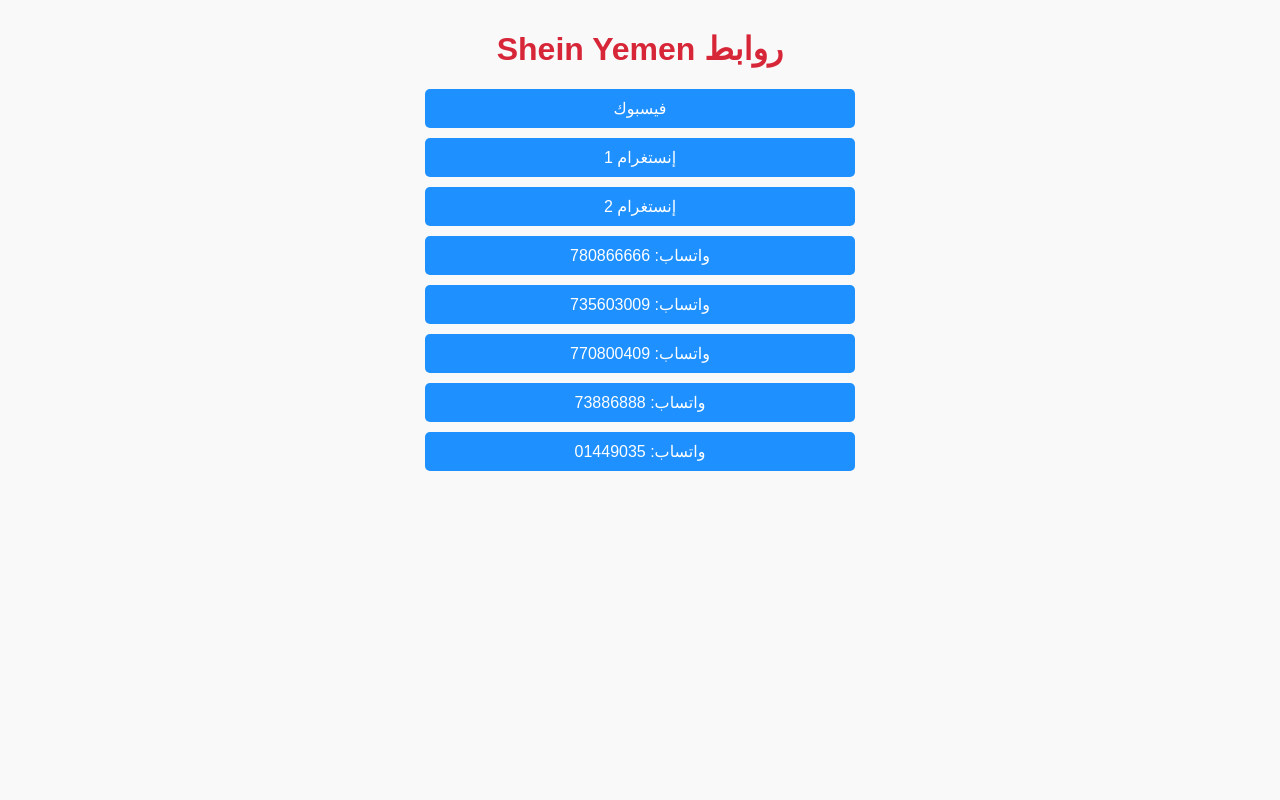
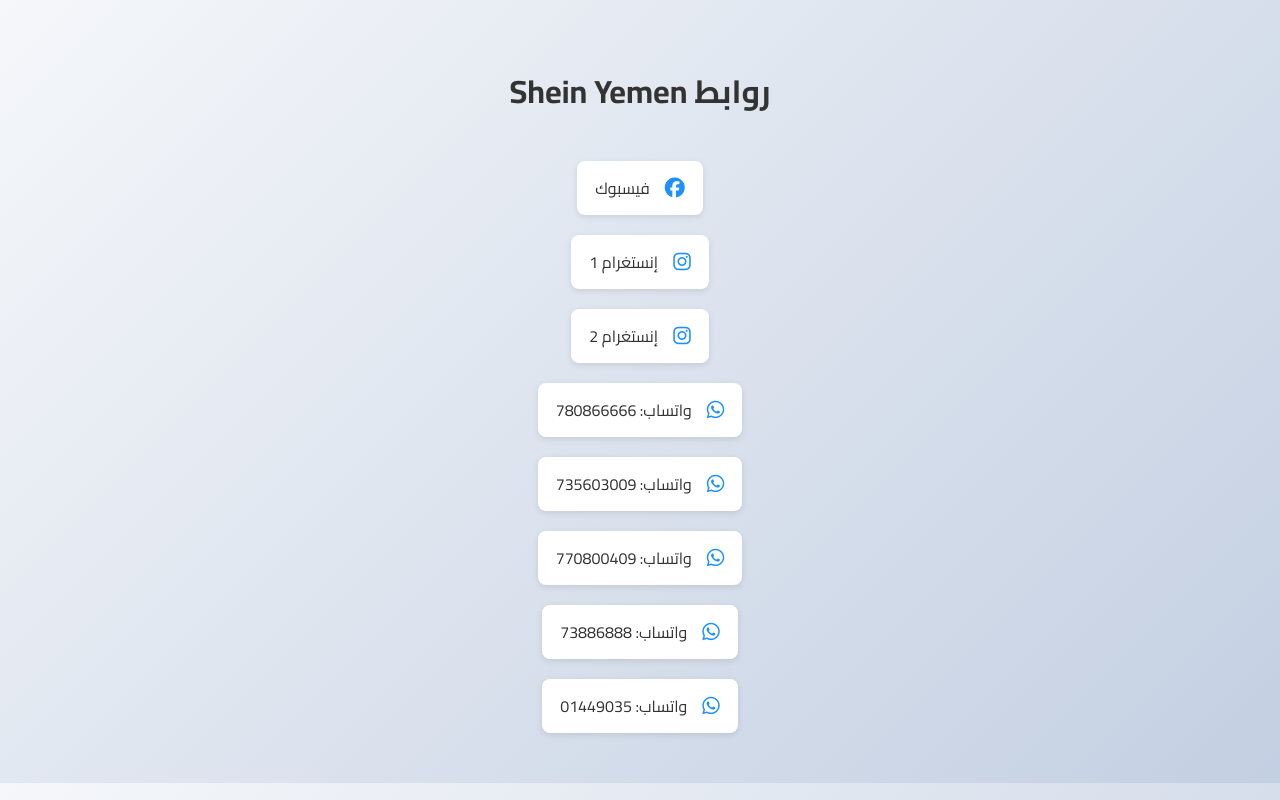
Before and after one commit to amaralbaili/Sheinyemen-, a plain HTML site: page index.html in a window 1280 px wide. Drawn offline with Linux system fonts and the light colour scheme.

Commit message:
Add files via upload

```diff
--- a/index.html
+++ b/index.html
@@ -3,24 +3,76 @@
 <html lang="ar" dir="rtl">
 <head>
     <meta charset="UTF-8">
+    <meta name="viewport" content="width=device-width, initial-scale=1.0">
     <title>Shein Yemen - روابط التواصل</title>
+    <link href="https://fonts.googleapis.com/css2?family=Cairo:wght@400;700&display=swap" rel="stylesheet">
+    <script src="https://kit.fontawesome.com/a076d05399.js" crossorigin="anonymous"></script>
     <style>
-        body { font-family: Arial, sans-serif; text-align: center; background-color: #f9f9f9; }
-        h1 { color: #d72638; margin-top: 30px; }
-        a { display: block; margin: 10px auto; padding: 10px 15px; width: 80%%; max-width: 400px;
-            background-color: #1e90ff; color: white; text-decoration: none; border-radius: 5px; }
-        a:hover { background-color: #0d6efd; }
+        body {
+            font-family: 'Cairo', sans-serif;
+            background: linear-gradient(135deg, #f5f7fa, #c3cfe2);
+            display: flex;
+            flex-direction: column;
+            align-items: center;
+            padding: 40px 20px;
+            margin: 0;
+        }
+        h1 {
+            color: #333;
+            margin-bottom: 30px;
+        }
+        .link {
+            display: flex;
+            align-items: center;
+            justify-content: right;
+            gap: 15px;
+            text-decoration: none;
+            background-color: #fff;
+            padding: 12px 18px;
+            border-radius: 8px;
+            box-shadow: 0 2px 6px rgba(0,0,0,0.1);
+            color: #333;
+            width: 100%%;
+            max-width: 450px;
+            margin: 10px 0;
+            transition: all 0.2s ease-in-out;
+        }
+        .link:hover {
+            background-color: #e6f0ff;
+            transform: translateY(-2px);
+        }
+        .icon {
+            font-size: 20px;
+            color: #1e90ff;
+        }
     </style>
 </head>
 <body>
     <h1>روابط Shein Yemen</h1>
-    <a href="https://www.facebook.com/share/16Bbm2qa8G/" target="_blank">فيسبوك</a>
-    <a href="https://www.instagram.com/sheinyemen02?igsh=ODY4ZjlpbzVldGZ6" target="_blank">إنستغرام 1</a>
-    <a href="https://www.instagram.com/sheinyemen?igsh=MW1leXhieG01MnFxaA==" target="_blank">إنستغرام 2</a>
-    <a href="https://wa.me/967780866666" target="_blank">واتساب: 780866666</a>
-    <a href="https://wa.me/967735603009" target="_blank">واتساب: 735603009</a>
-    <a href="https://wa.me/967770800409" target="_blank">واتساب: 770800409</a>
-    <a href="https://wa.me/96773886888" target="_blank">واتساب: 73886888</a>
-    <a href="https://wa.me/96701449035" target="_blank">واتساب: 01449035</a>
+
+    <a class="link" href="https://www.facebook.com/share/16Bbm2qa8G/" target="_blank">
+        <i class="fab fa-facebook icon"></i> فيسبوك
+    </a>
+    <a class="link" href="https://www.instagram.com/sheinyemen02?igsh=ODY4ZjlpbzVldGZ6" target="_blank">
+        <i class="fab fa-instagram icon"></i> إنستغرام 1
+    </a>
+    <a class="link" href="https://www.instagram.com/sheinyemen?igsh=MW1leXhieG01MnFxaA==" target="_blank">
+        <i class="fab fa-instagram icon"></i> إنستغرام 2
+    </a>
+    <a class="link" href="https://wa.me/967780866666" target="_blank">
+        <i class="fab fa-whatsapp icon"></i> واتساب: 780866666
+    </a>
+    <a class="link" href="https://wa.me/967735603009" target="_blank">
+        <i class="fab fa-whatsapp icon"></i> واتساب: 735603009
+    </a>
+    <a class="link" href="https://wa.me/967770800409" target="_blank">
+        <i class="fab fa-whatsapp icon"></i> واتساب: 770800409
+    </a>
+    <a class="link" href="https://wa.me/96773886888" target="_blank">
+        <i class="fab fa-whatsapp icon"></i> واتساب: 73886888
+    </a>
+    <a class="link" href="https://wa.me/96701449035" target="_blank">
+        <i class="fab fa-whatsapp icon"></i> واتساب: 01449035
+    </a>
 </body>
 </html>
```
